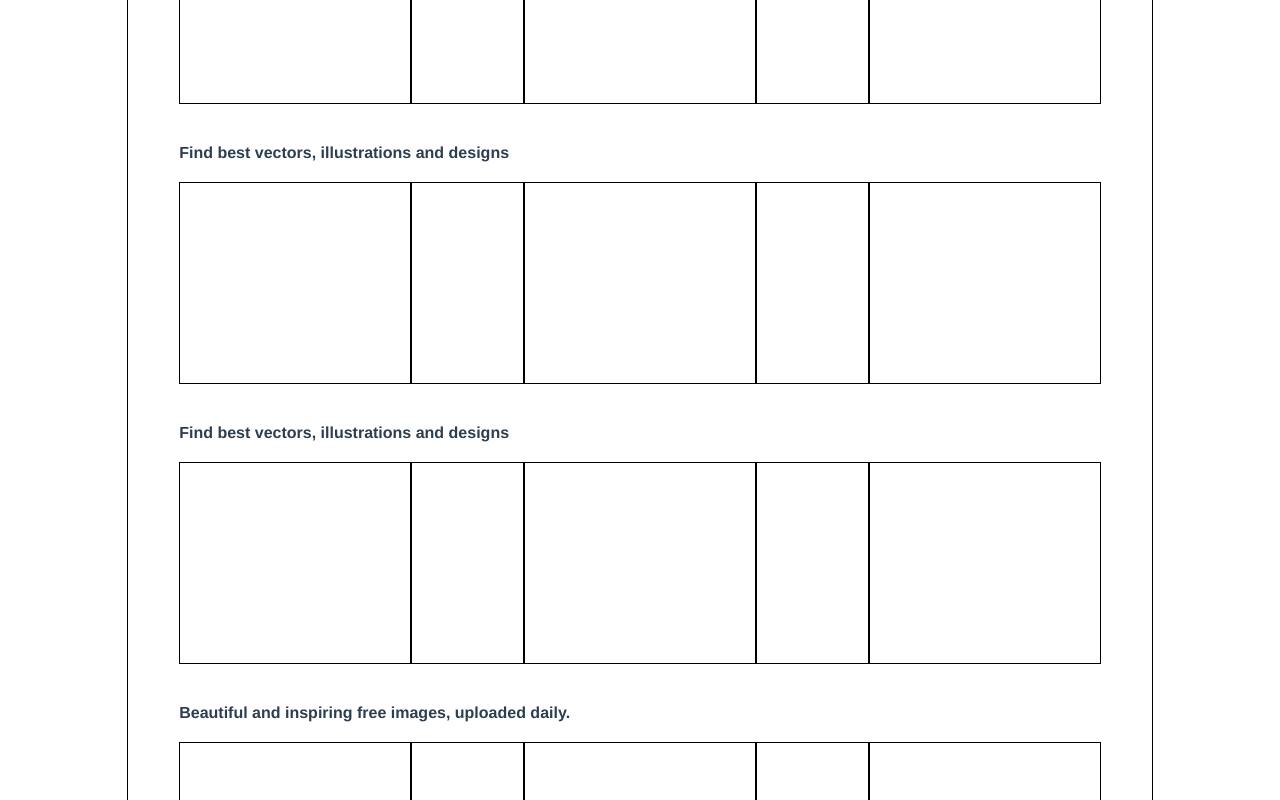
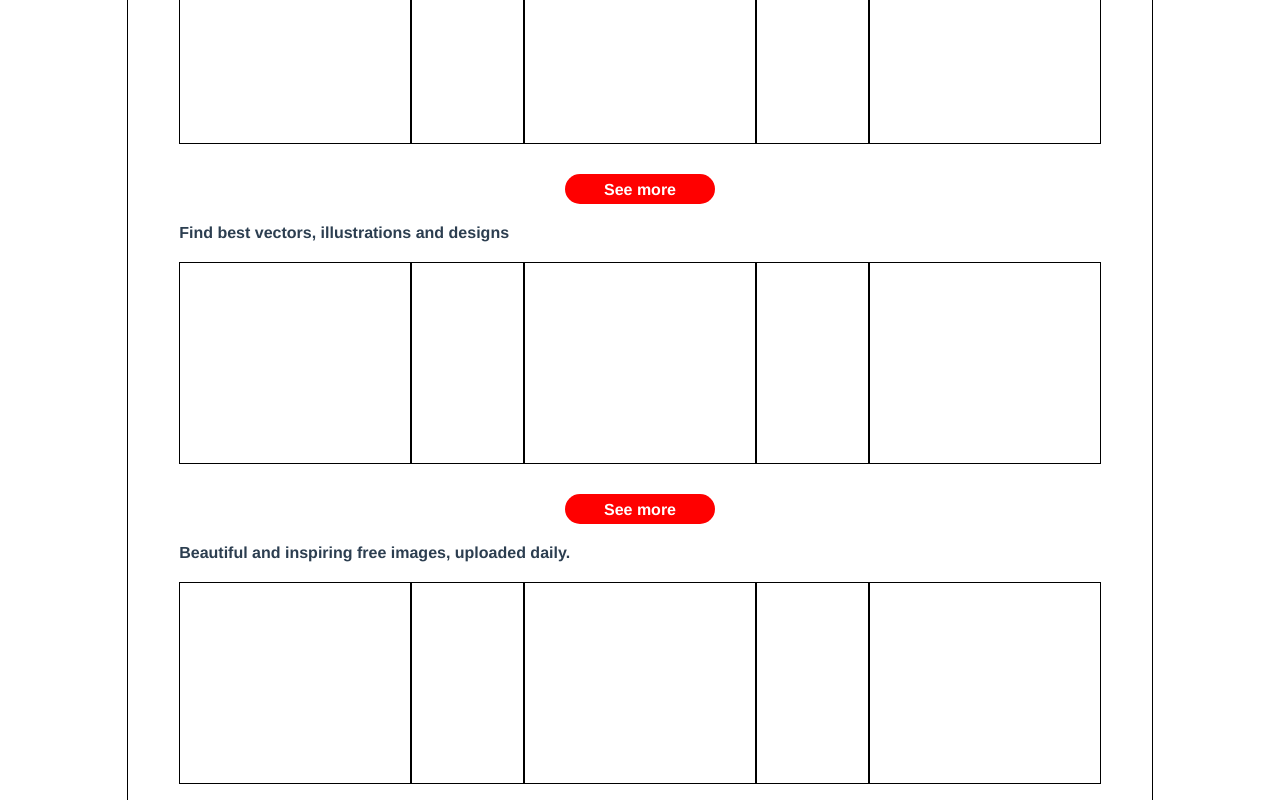
Before and after one commit to Binsr/img_web_store, a Vue app: page / in a window 1280 px wide. Shown: the part 680-1480 px from the top of the page. Built offline with nearby package versions, Linux system fonts and the light colour scheme.

Commit message:
See more button on snippet section

```diff
--- a/src/components/sections/SnipetSection.vue
+++ b/src/components/sections/SnipetSection.vue
@@ -4,6 +4,7 @@
     <div style="display:flex">
       <PreviewImg v-for="d in data.images" :key="d" :data='d'></PreviewImg>
     </div>
+    <router-link :to='data.seeMoreLink'><div class="seeMoreBtn">See more</div></router-link>
   </div>
 </template>
 
@@ -17,14 +18,26 @@ export default {
 </script>
 
 <style>
+.seeMoreBtn{
+  border-radius: 50px;
+  width: 150px;
+  height: 30px;
+  line-height: 32px;
+  margin: 10px auto;
+  text-align: center;
+  background-color: red;
+  color: white;
+}
 .snipetSectionMsg{
   text-align: left;
   margin-top: 20px;
+}
+.snipetSectionWraper a{
+  text-decoration: none !important;
 }
 .snipetSectionWraper{
   width: 90%;
   text-align: left;
   margin: 0 auto;
-  overflow-y: scroll;
 }
 </style>
--- a/src/store/index.js
+++ b/src/store/index.js
@@ -9,35 +9,32 @@ export default createStore({
                 {width: '120px', height: '200px'},
                 {width: '250px', height: '200px'},
                 {width: '120px', height: '200px'},
-                {width: '250px', height: '200px'}]
+                {width: '250px', height: '200px'}],
+        seeMoreLink: '/creative'
       },
       {msg: 'Latest Editorial Coverage/Events',
        images: [{width: '250px', height: '200px'},
                 {width: '120px', height: '200px'},
                 {width: '250px', height: '200px'},
                 {width: '120px', height: '200px'},
-                {width: '250px', height: '200px'}]
+                {width: '250px', height: '200px'}],
+        seeMoreLink: '/editorial'
       },
       {msg: 'Find best vectors, illustrations and designs',
        images: [{width: '250px', height: '200px'},
                 {width: '120px', height: '200px'},
                 {width: '250px', height: '200px'},
                 {width: '120px', height: '200px'},
-                {width: '250px', height: '200px'}]
-      },
-      {msg: 'Find best vectors, illustrations and designs',
-       images: [{width: '250px', height: '200px'},
-                {width: '120px', height: '200px'},
-                {width: '250px', height: '200px'},
-                {width: '120px', height: '200px'},
-                {width: '250px', height: '200px'}]
+                {width: '250px', height: '200px'}],
+        seeMoreLink: '/vectors'
       },
       {msg: 'Beautiful and inspiring free images, uploaded daily.',
        images: [{width: '250px', height: '200px'},
                 {width: '120px', height: '200px'},
                 {width: '250px', height: '200px'},
                 {width: '120px', height: '200px'},
-                {width: '250px', height: '200px'}]
+                {width: '250px', height: '200px'}],
+        seeMoreLink: '/free'
       }]
   },
   mutations: {
```
